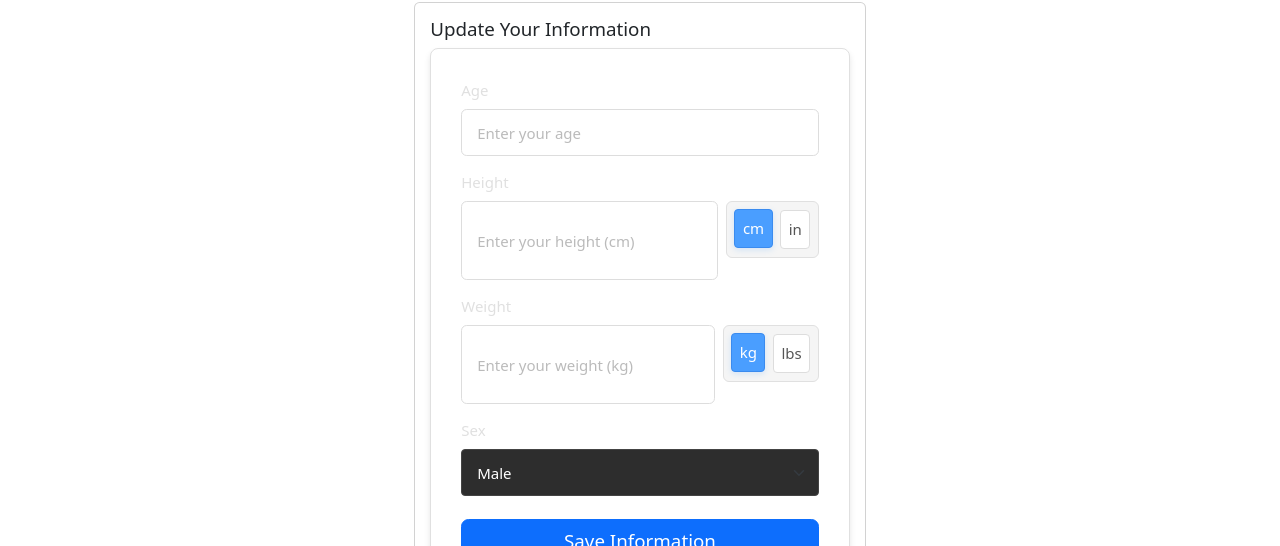
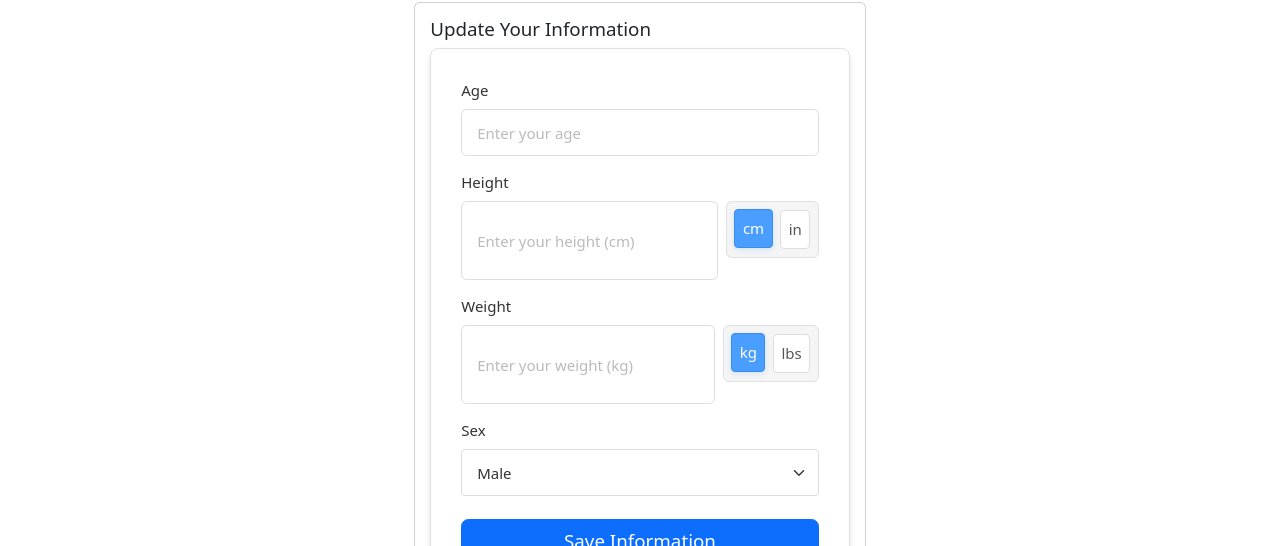
Before and after one commit to ssreekaran/fitness_tracker, a React (Vite) app: page /personal-fitness in a window 1280 px wide. Shown: the part 371-917 px from the top of the page. Built offline with nearby package versions, Linux system fonts and the light colour scheme; no server answers; the database is empty; sample sign-in values are in the browser's storage.

Commit message:
made dark and light mode look nicer and the colours match what light and dark mode should be

```diff
--- a/src/pages/PersonalFitness.css
+++ b/src/pages/PersonalFitness.css
@@ -33,6 +33,13 @@
 
 .form-group {
   margin-bottom: 1.5rem;
+}
+
+.form-group label {
+  color: var(--label-color, #333333);
+  font-weight: 500;
+  margin-bottom: 0.5rem;
+  display: block;
 }
 
 .measurement-input {
@@ -173,19 +180,29 @@
   font-weight: 500;
 }
 
+/* Form select styling - match measurement inputs */
 .form-select {
-  background-color: #2d2d2d !important;
-  color: #ffffff !important;
-  border: 1px solid #444;
+  background-color: var(--input-bg, #ffffff) !important;
+  color: var(--input-text, #333333) !important;
+  border: 1px solid var(--input-border, #dddddd) !important;
   padding: 0.75rem 1rem;
   width: 100%;
   border-radius: 4px;
-  transition: all 0.2s ease;
+  transition: all 0.3s ease;
 }
 
+/* Dropdown menu styling */
+.form-select option {
+  background-color: var(--input-bg, #ffffff);
+  color: var(--input-text, #333333);
+  padding: 0.5rem;
+}
+
+/* Focus state */
 .form-select:focus {
-  border-color: #4a9eff;
-  box-shadow: 0 0 0 0.2rem rgba(74, 158, 255, 0.25);
+  background-color: var(--input-focus-bg, #ffffff) !important;
+  border-color: var(--primary-color, #4a9eff) !important;
+  box-shadow: 0 0 0 0.2rem rgba(74, 158, 255, 0.25) !important;
   outline: none;
 }
 
@@ -253,6 +270,7 @@ body {
   --toggle-button-hover-border: #5a5a5a;
   --primary-color: #4a9eff;
   --primary-hover: #5aa8ff;
+  --label-color: #e0e0e0;
 }
 
 /* Light mode overrides */
@@ -273,6 +291,7 @@ body {
   --toggle-button-hover-border: #cccccc;
   --primary-color: #4a9eff;
   --primary-hover: #3a8bef;
+  --label-color: #333333;
 }
 
 @media (max-width: 768px) {
```
